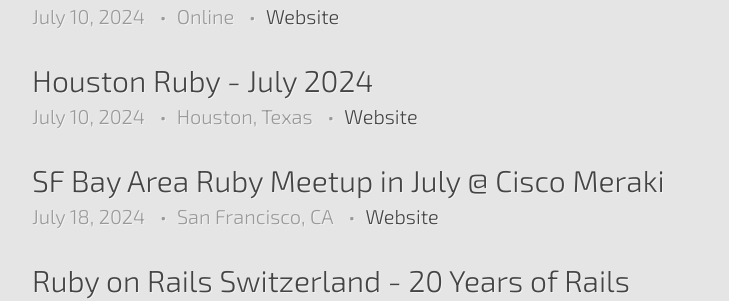
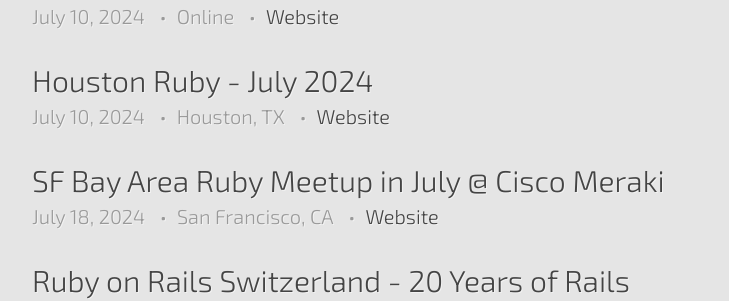
Before and after one commit to ruby-conferences/ruby-conferences.github.io, a Jekyll site: the page built from meetups/index.html, in a window 1280 px wide and 900 px high, scrolled down 1444 px. Shown: the part 156-457 px from the top of the window, without its empty margins (208-937 px from the left). Built offline with Jekyll 4.4.1, drawn with Linux system fonts in a browser that asks for light colours.

Commit message:
Update Houston Ruby Meetup

```diff
--- a/_data/meetups.yml
+++ b/_data/meetups.yml
@@ -923,8 +923,8 @@
   url: https://lu.ma/bxzdp6mz
 
 - name: Houston Ruby - July 2024
-  location: Houston, Texas
+  location: Houston, TX
   date: 2024-07-10
   start_time: 18:30:00 CDT
   end_time: 20:30:00 CDT
-  url: https://houstonruby.com
+  url: https://www.meetup.com/houstonruby/events/301759244
```
